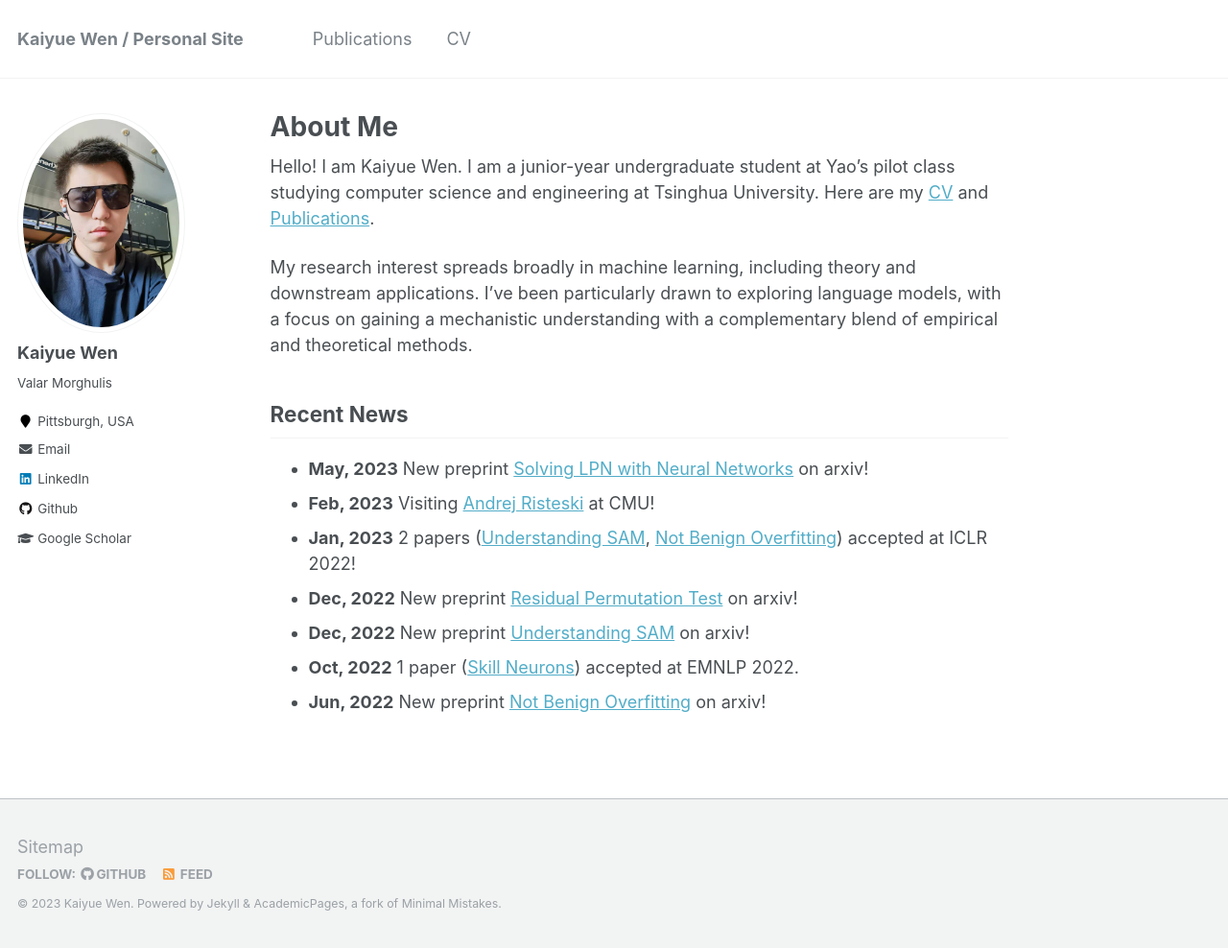
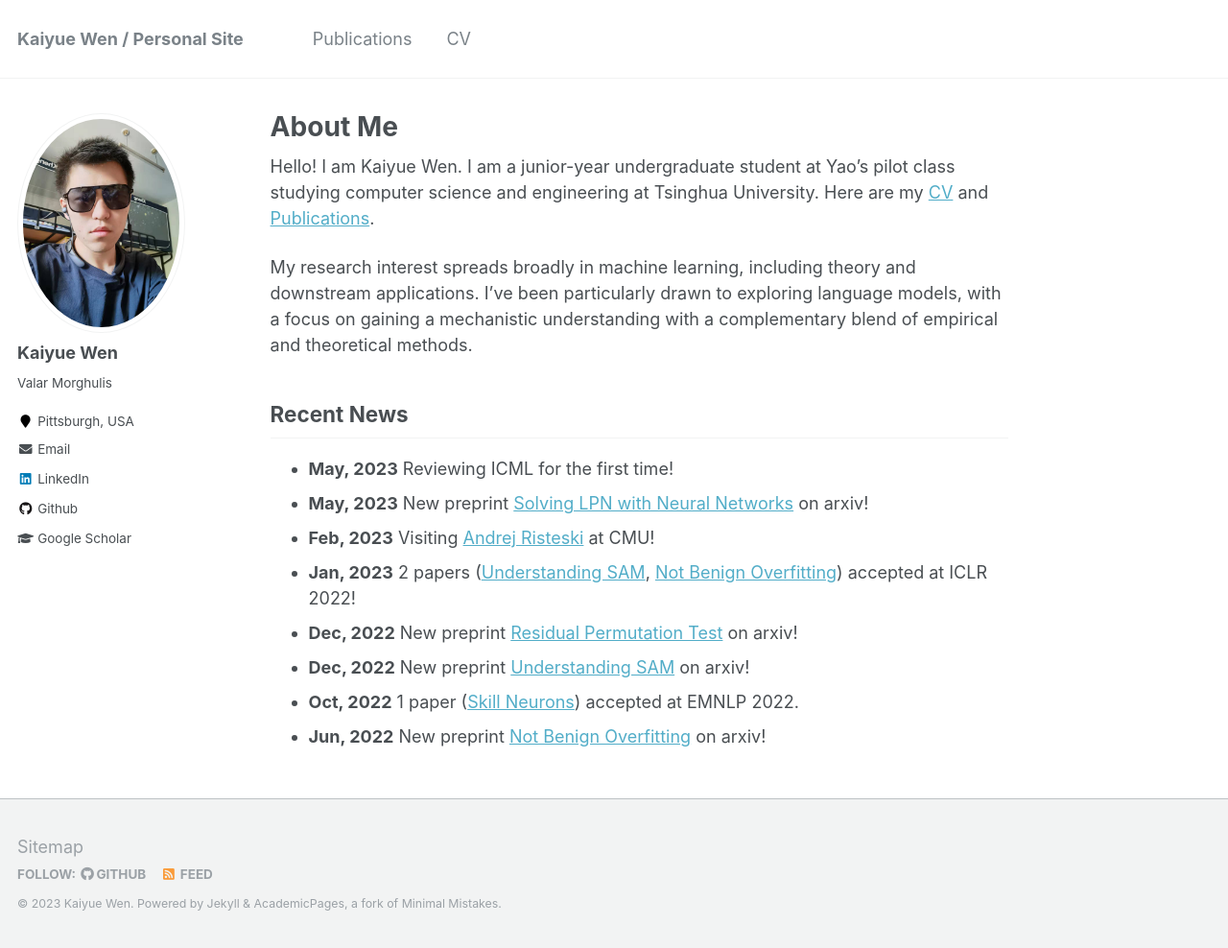
Before and after one commit to WhenWen/WhenWen.github.io, a Jekyll site: the page built from _pages/about.md, in a window 1280 px wide and 988 px high. Shown: the whole window at 96% size. Built offline with Jekyll 4.4.1, drawn with Linux system fonts in a browser that asks for light colours.

Commit message:
update intro

```diff
--- a/_pages/about.md
+++ b/_pages/about.md
@@ -14,6 +14,7 @@ My research interest spreads broadly in machine learning, including theory and d
 
 ## Recent News
 
+* **May, 2023** Reviewing ICML for the first time!
 * **May, 2023** New preprint [Solving LPN with Neural Networks](https://arxiv.org/abs/2303.07987) on arxiv!
 * **Feb, 2023** Visiting [Andrej Risteski](https://www.andrew.cmu.edu/user/aristesk/) at CMU!
 * **Jan, 2023** 2 papers ([Understanding SAM](https://arxiv.org/abs/2211.05729), [Not Benign Overfitting](https://arxiv.org/abs/2206.00501)) accepted at ICLR 2022!
```
